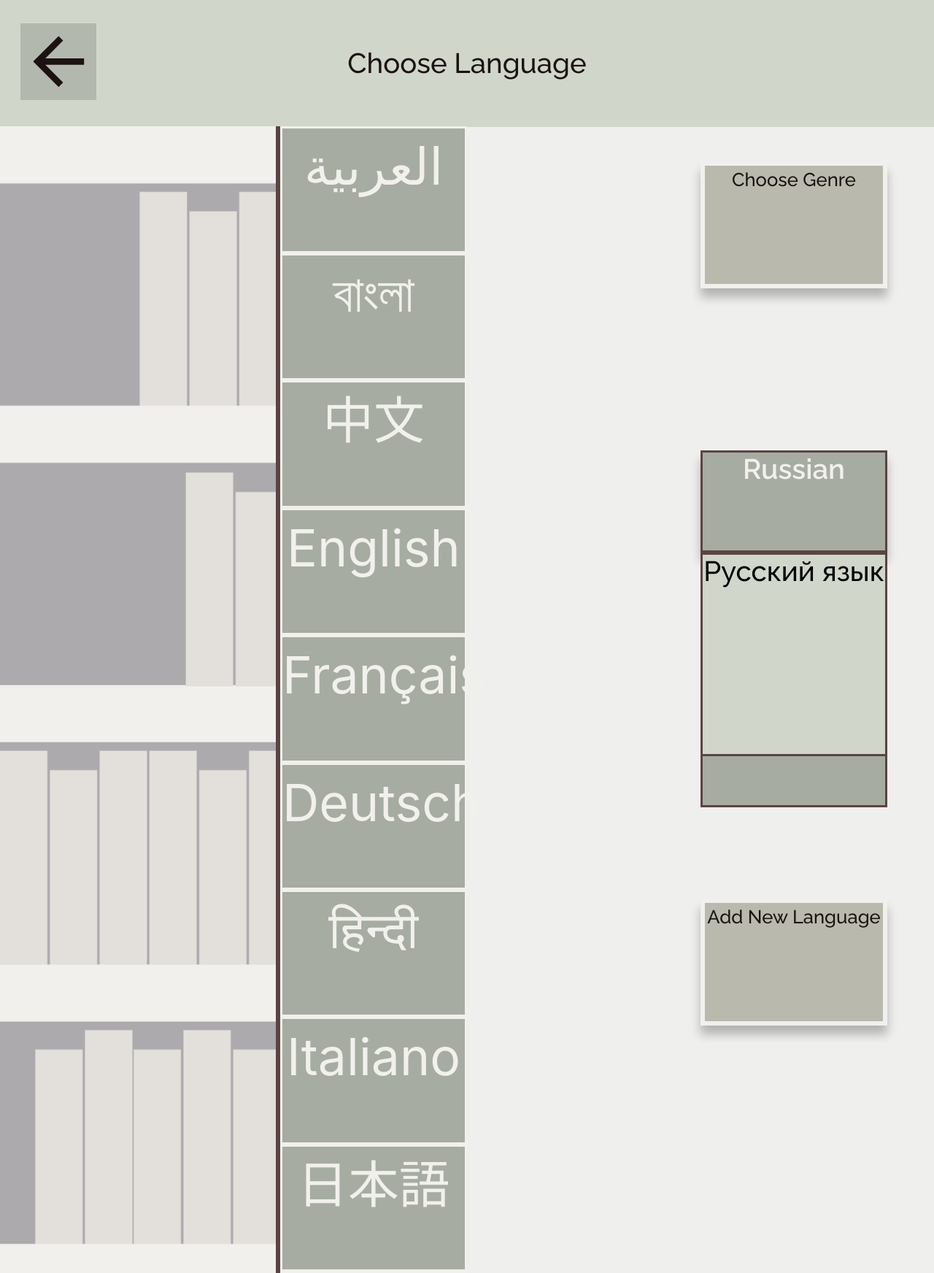
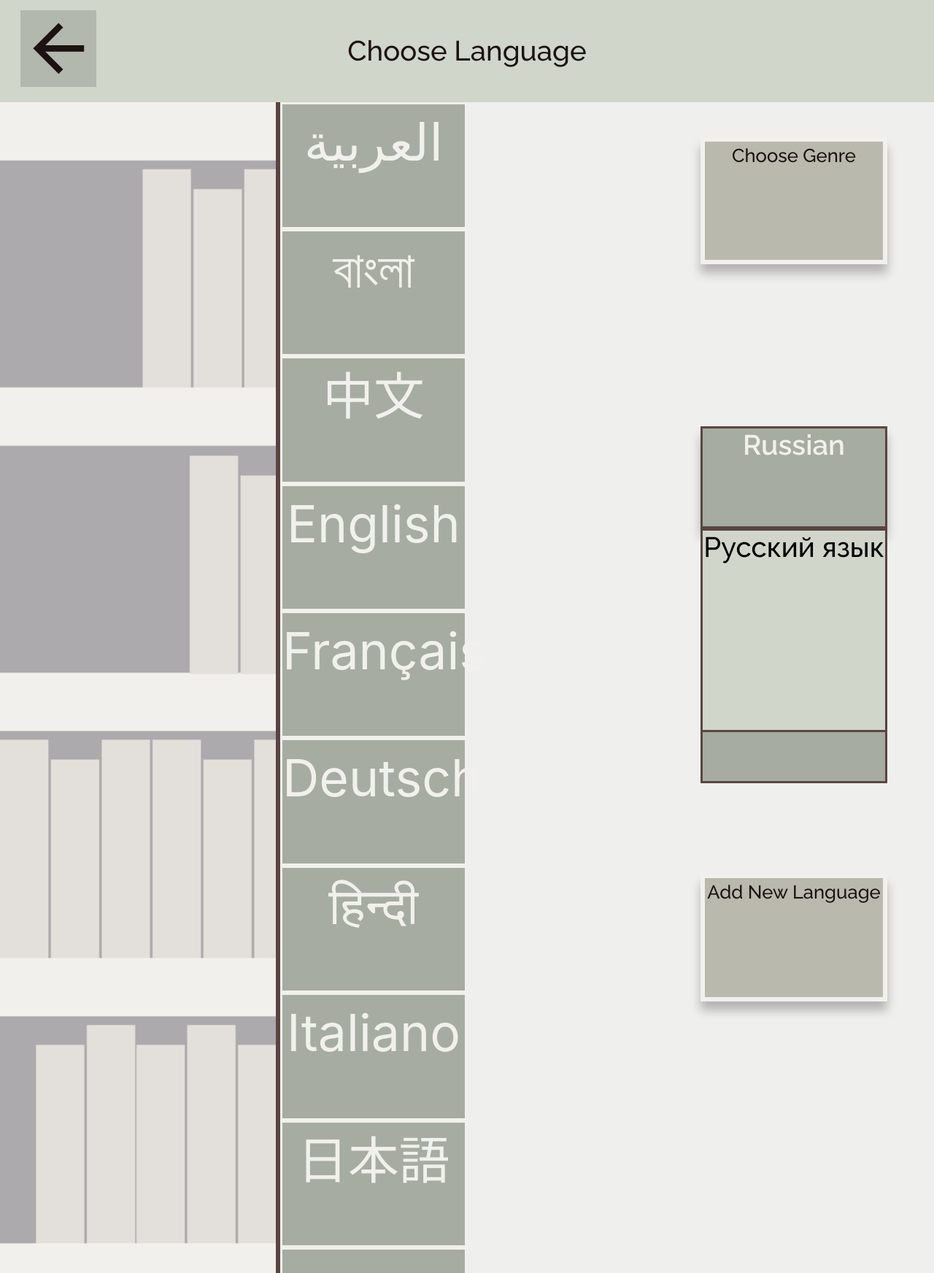
Before and after one commit to NicholasJJ/cs160finalfrontend, a Django app: page /coloring/language in a window 1280 px wide. Shown: the whole page at 73% size. Run offline with Django 3.2, Linux system fonts and the light colour scheme; some libraries are stand-ins or nearby versions.

```diff
--- a/coloring/templates/coloring/language.html
+++ b/coloring/templates/coloring/language.html
@@ -29,7 +29,7 @@
 
     .grid {
         position: absolute;
-        top: 9.9vh;
+        top: 8vh;
         right: 0;
         bottom: 0;
         left: 0;
@@ -136,7 +136,7 @@
 </head>
 <body style="overflow-x: hidden;">
   <div class="container-fluid" >
-    <div class="row align-items-center justify-content-center" style="height: 10vh; background-color: #D0D6CA">
+    <div class="row align-items-center justify-content-center" style="height: 8vh; background-color: #D0D6CA">
       <div class = "col-2">
           <svg class="icon-return" xmlns="http://www.w3.org/2000/svg" height="6vh" viewBox="0 0 24 24" fill="#1B1211">
               <path d="M0 0h24v24H0V0z" fill="none"/>
```
